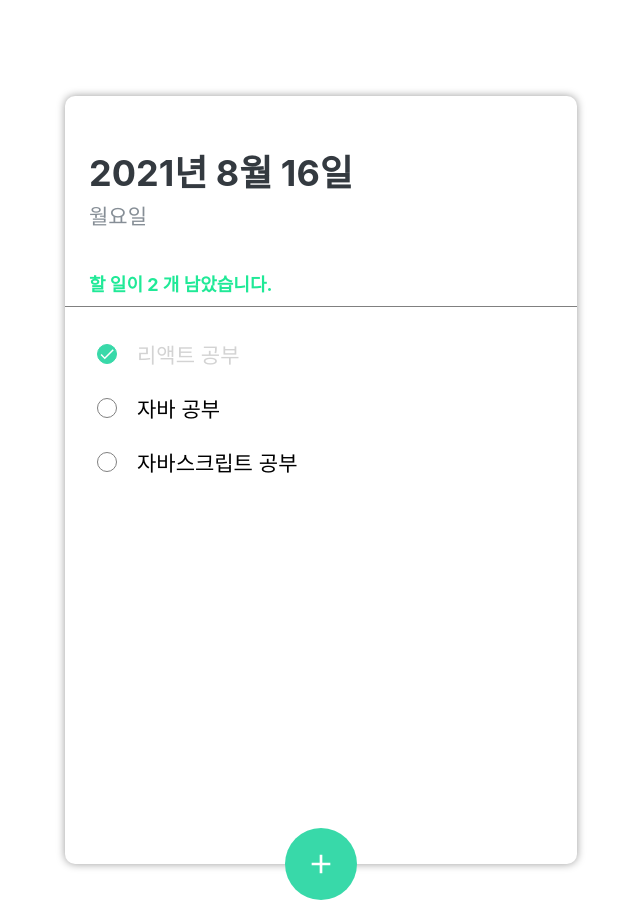
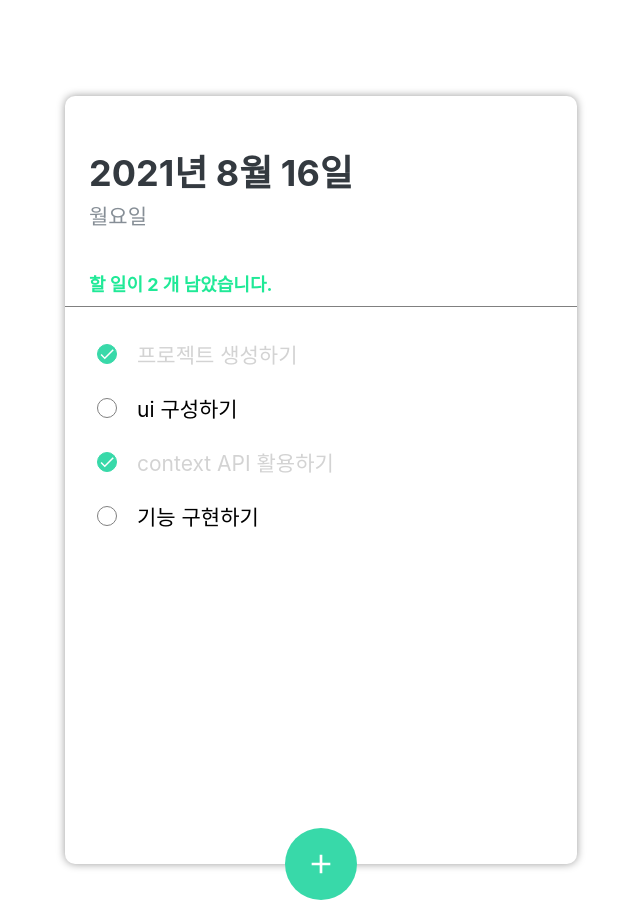
Before and after one commit to rxjw95/todo-list2, a React (Create React App) app: page / in a window 1280 px wide. Shown: the whole page, without its empty margins (319-959 px from the left). Built offline with nearby package versions, Linux system fonts and the light colour scheme.

Commit message:
add: item map으로 렌더

```diff
--- a/src/components/TodoList.js
+++ b/src/components/TodoList.js
@@ -1,5 +1,6 @@
 import React from 'react';
 import styled from 'styled-components';
+import { useTodoState } from '../TodoContext';
 import TodoItem from './TodoItem';
 
 const TodoListBlock = styled.div`
@@ -11,11 +12,18 @@ const TodoListBlock = styled.div`
 `;
 
 export default function TodoList() {
+    const todos = useTodoState();
+
     return (
         <TodoListBlock>
-            <TodoItem done={true} text='리액트 공부' />
-            <TodoItem done={false} text='자바 공부' />
-            <TodoItem done={false} text='자바스크립트 공부' />
+            {todos.map((todo) => (
+                <TodoItem
+                    key={todo.id}
+                    id={todo.id}
+                    text={todo.text}
+                    done={todo.done}
+                />
+            ))}
         </TodoListBlock>
     );
 }
```
